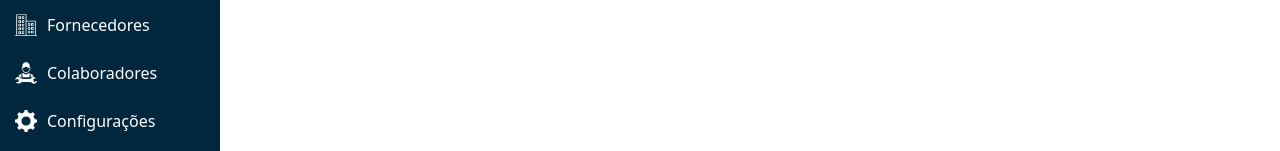
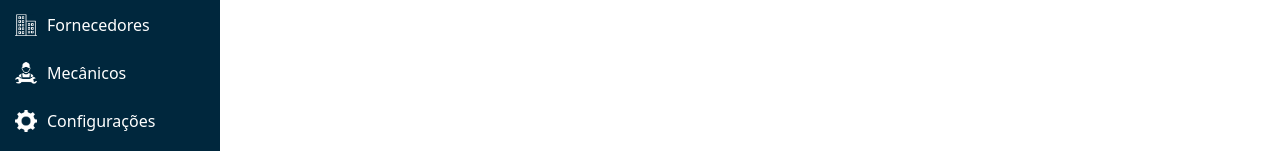
Before and after one commit to MiguelJDelgado/AutoGestor-Frontend, a React (Vite) app: page /perfil in a window 1280 px wide. Shown: the part 412-563 px from the top of the page. Built offline with nearby package versions, Linux system fonts and the light colour scheme; no server answers.

Commit message:
Mudanças de colaboradores para mecânicos

```diff
--- a/src/components/Layout/Sidebar/sidebar.jsx
+++ b/src/components/Layout/Sidebar/sidebar.jsx
@@ -10,7 +10,7 @@ import Produtos from '../../../assets/produtos.png';
 import Servicos from '../../../assets/servicos.png';
 import Solicitacao from '../../../assets/compras.png';
 import Fornecedor from '../../../assets/fornecedor.png';
-import Colaborador from '../../../assets/mecanico.png';
+import Mecanico from '../../../assets/mecanico.png';
 import sidebar from '../../../assets/sidebar.png';
 import profile from '../../../assets/profile.svg';
 import settings from '../../../assets/configuracoes.png';
@@ -24,7 +24,7 @@ const opcoesMenu = [
   { texto: 'Serviços', icone: Servicos },
   { texto: 'Solicitações', icone: Solicitacao },
   { texto: 'Fornecedores', icone: Fornecedor },
-  { texto: 'Colaboradores', icone: Colaborador },
+  { texto: 'Mecânicos', icone: Mecanico },
   { texto: 'Configurações', icone: settings }
 ];
 
--- a/src/components/OS/CriarOS/AddServicos.jsx
+++ b/src/components/OS/CriarOS/AddServicos.jsx
@@ -3,7 +3,7 @@ import styled from "styled-components";
 import ServicoIcon from "./icons/ServicoOS.png";
 import xIcon from "../../../assets/XIcon.png";
 import plusIcon from "../../../assets/plusIcon.png";
-import ColaboradoresModal from "../../../modals/Colaboradores/AdicionarColaboradorOS";
+import MecanicosModal from "../../../modals/Mecanicos/AdicionarMecanicoOS";
 import { getAllServices } from "../../../services/ServicoService";
 
 const Section = styled.div`
@@ -320,7 +320,7 @@ function ServicosSection({ servicos, setServicos }) {
             </Field>
 
             <Field>
-              <Label>Colaboradores</Label>
+              <Label>Mecanicos</Label>
               <ChipsContainer>
                 {servico.colaboradores.map((colab, i) => (
                   <Chip key={i}>{colab}</Chip>
@@ -343,7 +343,7 @@ function ServicosSection({ servicos, setServicos }) {
       <AddButton onClick={adicionarServico}>+</AddButton>
 
       {isColabModalOpen && (
-        <ColaboradoresModal
+        <MecanicosModal
           onClose={() => setIsColabModalOpen(false)}
           onSave={handleSaveColaboradores}
           colaboradoresIniciais={servicos[selectedIndex]?.colaboradores || []}
--- a/src/components/Tables/Colaboradores/Colaboradores.jsx
+++ b/src/components/Tables/Mecanicos/Mecanicos.jsx
@@ -1,7 +1,7 @@
 import { useEffect, useState } from "react";
 import Table from "../Table";
 import Header from "../../Header/Header";
-import CriarColaborador from "../../../modals/Colaboradores/CriarColaboradores";
+import CriarColaborador from "../../../modals/Mecanicos/CriarMecanicos";
 import { getAllMechanics } from "../../../services/ColaboradorService";
 
 const TelaColaboradores = () => {
@@ -75,8 +75,8 @@ const TelaColaboradores = () => {
 
   return (
     <div>
-      <Header title="Colaboradores" onNew={() => setIsModalOpen(true)}>
-        + Novo Colaborador
+      <Header title="Mecânicos" onNew={() => setIsModalOpen(true)}>
+        + Novo Mecânico
       </Header>
 
       <Table
--- a/src/main.jsx
+++ b/src/main.jsx
@@ -10,7 +10,7 @@ import Servicos from './routes/Servicos.jsx'
 import Os from './routes/OS.jsx'
 import CriarOS from './routes/CriarOS.jsx'
 import TelaSolicitacoes from './routes/Solicitacoes.jsx'
-import TelaColaboradores from './routes/Colaboradores.jsx'
+import TelaMecanicos from './routes/Mecanicos.jsx'
 import TelaVeiculos from './routes/Veiculos.jsx'
 import TelaClientes from './routes/Clientes.jsx'
 import TelaFornecedores from './routes/Fornecedores.jsx'
@@ -103,7 +103,7 @@ createRoot(document.getElementById('root')).render(
         <Route path='/ordem-de-serviço' element={<Os />}/>
         <Route path='/criar-ordem-de-serviço' element={<CriarOS />}/>
         <Route path='/solicitações' element={<TelaSolicitacoes />}/>
-        <Route path='/colaboradores' element={<TelaColaboradores />}/>
+        <Route path='/mecânicos' element={<TelaMecanicos />}/>
         <Route path='/veículos' element={<TelaVeiculos />}/>
         <Route path='/clientes' element={<TelaClientes />}/>
         <Route path='/fornecedores' element={<TelaFornecedores />}/>
--- a/src/modals/Colaboradores/AdicionarColaboradorOS.jsx
+++ b/src/modals/Mecanicos/AdicionarMecanicoOS.jsx
@@ -93,7 +93,7 @@ const ColaboradoresModal = ({ onClose = () => {}, onSave = () => {}, colaborador
   };
 
   return (
-    <LayoutModal title="Colaboradores" onClose={onClose} onSave={handleSave}>
+    <LayoutModal title="Mecânicos" onClose={onClose} onSave={handleSave}>
       <FormGrid>
         <div style={{ display: "flex", gap: "8px", alignItems: "center" }}>
           <Select
@@ -101,7 +101,7 @@ const ColaboradoresModal = ({ onClose = () => {}, onSave = () => {}, colaborador
             value={colaboradorSelecionado}
             onChange={(e) => setColaboradorSelecionado(e.target.value)}
           >
-            <option value="">Selecione um colaborador</option>
+            <option value="">Selecione um mecânico</option>
             {colaboradoresDisponiveis.map((colab) => (
               <option key={colab} value={colab}>
                 {colab}
@@ -111,7 +111,7 @@ const ColaboradoresModal = ({ onClose = () => {}, onSave = () => {}, colaborador
           <ButtonAdd type="button" onClick={adicionarColaborador}>Adicionar</ButtonAdd>
         </div>
 
-        <label>Colaboradores adicionados anteriormente:</label>
+        <label>Mecânicos adicionados anteriormente:</label>
         <ChipsArea>
           {colaboradores.map((colab, i) => (
             <Chip key={i}>
--- a/src/modals/Colaboradores/CriarColaboradores.jsx
+++ b/src/modals/Mecanicos/CriarMecanicos.jsx
@@ -167,7 +167,7 @@ const CriarColaborador = ({ onClose = () => {}, onSave = () => {} }) => {
 
   return (
     <LayoutModal
-      title="Adicionar Novo Colaborador"
+      title="Adicionar Novo Mecânico"
       onClose={onClose}
       onSave={handleSave}
       disableSave={loading}
--- a/src/routes/Colaboradores.jsx
+++ b/src/routes/Mecanicos.jsx
@@ -1,6 +1,6 @@
 import styled from "styled-components";
 import Layout from "../components/Layout/Layout";
-import TelaColaboradoresComponent from '../components/Tables/Colaboradores/Colaboradores'
+import TelaMecanicosComponent from '../components/Tables/Mecanicos/Mecanicos'
 
 const AppContainer = styled.div`
   width: 100vw;
@@ -12,7 +12,7 @@ function TelaColaboradores() {
   return (
     <AppContainer>
       <Layout>
-        <TelaColaboradoresComponent />
+        <TelaMecanicosComponent />
       </Layout>
     </AppContainer>
   )
```
